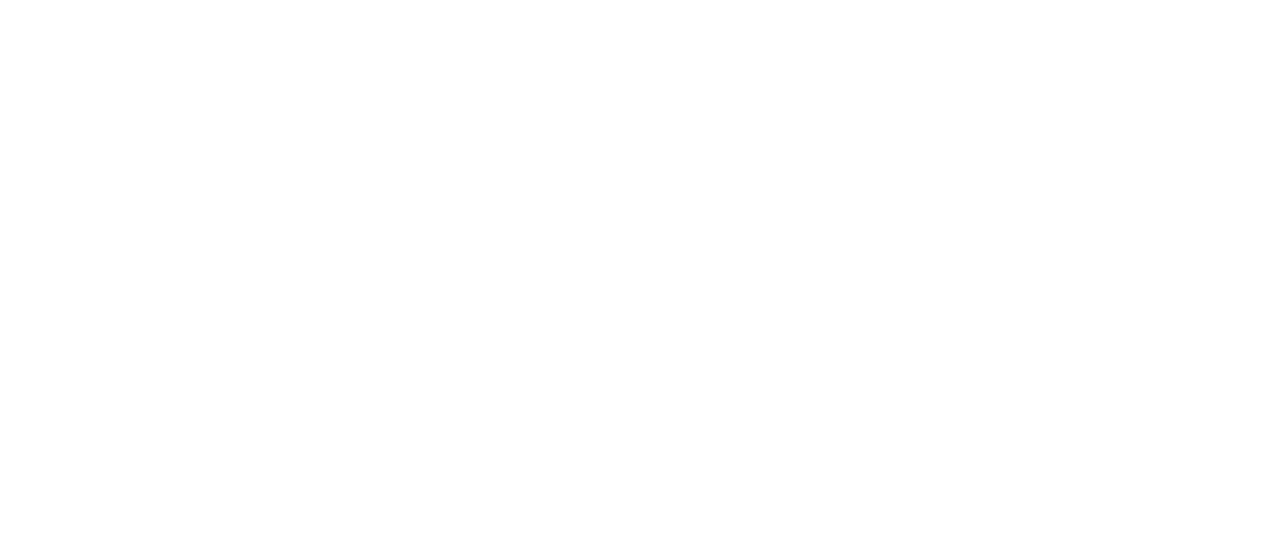
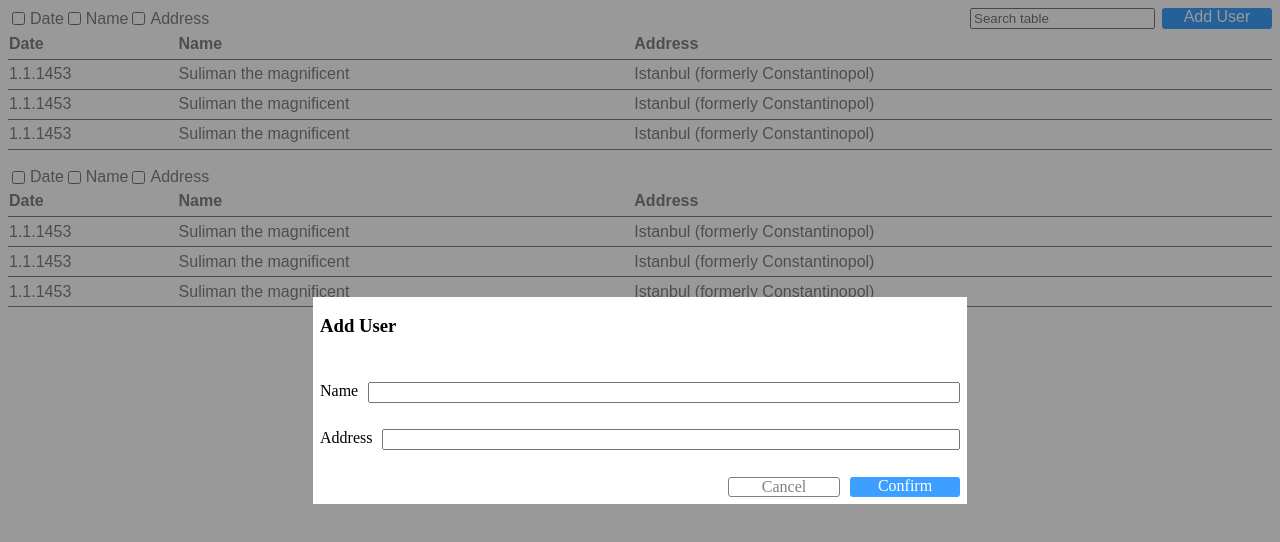
Before and after one commit to Keped/cynerio-test, a React (Create React App) app in the folder frontend/: page / in a window 1280 px wide. Shown: the top 542 px of the page. Built offline with nearby package versions, Linux system fonts and the light colour scheme.

Commit message:
layout and some styling

```diff
--- a/frontend/src/App.tsx
+++ b/frontend/src/App.tsx
@@ -1,10 +1,14 @@
 import React from 'react';
-import logo from './logo.svg';
+import UsersView from './components/UsersView';
+import AddModal from './components/AddModal';
 
 function App() {
   return (
     <div>
-
+      <UsersView addButton searchBar/>
+      <br/>
+      <UsersView/>
+      <AddModal/>
     </div>
   );
 }
--- /dev/null
+++ b/frontend/src/components/AddModal/index.tsx
@@ -0,0 +1,66 @@
+import React from 'react';
+import styled from 'styled-components';
+import { BlueButton, FlexibleDiv, TransparentButton } from '../shared';
+
+const AddModal: React.FC<{}> = () => {
+    return (
+        <ModalBG>
+            <Modal>
+            <h3>Add User</h3>
+            <FlexibleDiv>
+                <label>Name</label>
+                <input type="text" />
+            </FlexibleDiv>
+            <FlexibleDiv>
+                <label>Address</label>
+                <input type="text" />
+            </FlexibleDiv>
+            <ModalActions>
+                <TransparentButton>Cancel</TransparentButton>
+                <BlueButton>Confirm</BlueButton>
+            </ModalActions>
+            </Modal>
+        </ModalBG>);
+}
+
+export default AddModal;
+
+const ModalBG = styled.div`
+    position: absolute;
+    top: 0;
+    left: 0;
+    width: 100vw;
+    height: 100vh;
+    background-color: rgba(0,0,0,0.4);
+    z-index: 10000;
+    display: flex;
+    justify-content: center;
+    align-items: center;
+    & h3, ${FlexibleDiv} {
+        width: 100%;
+        flex-direction: row;
+    }
+    &  ${FlexibleDiv} {
+        & input {
+            flex-grow: 1;
+        }
+        &  label {
+            margin-right: 10px;
+        }
+    }
+`;
+
+const ModalActions = styled(FlexibleDiv)`
+    justify-content: end;
+`;
+
+const Modal = styled.div`
+    background-color: white;
+    height: 200px;
+    width: 50vw;
+    display: flex;
+    align-items: start;
+    justify-content: space-between;
+    flex-direction: column;
+    padding: 0 7px 7px 7px;
+`;
--- /dev/null
+++ b/frontend/src/components/UsersView/FilteredTable.tsx
@@ -0,0 +1,48 @@
+import React from 'react';
+import styled from 'styled-components';
+
+const FilteredTable: React.FC<{}> = () => {
+    return (
+        <NicerTable>
+            <thead>
+                <tr>
+                    <th>Date</th>
+                    <th>Name</th>
+                    <th>Address</th>
+                </tr>
+            </thead>
+            <tbody>
+                <tr>
+                    <td>1.1.1453</td>
+                    <td>Suliman the magnificent</td>
+                    <td>Istanbul (formerly Constantinopol)</td>
+                </tr>
+                <tr>
+                    <td>1.1.1453</td>
+                    <td>Suliman the magnificent</td>
+                    <td>Istanbul (formerly Constantinopol)</td>
+                </tr>
+                <tr>
+                    <td>1.1.1453</td>
+                    <td>Suliman the magnificent</td>
+                    <td>Istanbul (formerly Constantinopol)</td>
+                </tr>
+            </tbody>
+        </NicerTable>);
+}
+
+export default FilteredTable;
+
+const NicerTable = styled.table`
+    width: 100%;
+    border-collapse: collapse;
+
+    & th {
+        text-align: start;
+    }
+
+    &  tr {
+        height: 30px;
+        border-bottom: 1px solid;
+    }
+`;
--- /dev/null
+++ b/frontend/src/components/UsersView/index.tsx
@@ -0,0 +1,70 @@
+import { styled } from "styled-components";
+import FilteredTable from "./FilteredTable";
+import { BlueButton, FlexibleDiv } from "../shared";
+
+interface IUserViewProps {
+    addButton?: boolean,
+    searchBar?: boolean
+};
+
+const UsersView: React.FC<IUserViewProps> = ({ addButton, searchBar }) => {
+
+    return (
+        <UsersDiv>
+            <ActionsRow>
+                <CheckboxRow>
+                    <FlexibleDiv>
+                        <input type="checkbox" id="Date" />
+                        <label>Date</label>
+                    </FlexibleDiv>
+                    <FlexibleDiv>
+                        <input type="checkbox" value="Name" />
+                        <label>Name</label>
+                    </FlexibleDiv>
+                    <FlexibleDiv>
+                        <input type="checkbox" value="Address" />
+                        <label>Address</label>
+                    </FlexibleDiv>
+                </CheckboxRow>
+                {
+                    (addButton || searchBar) &&
+                    <SearchAndAdd>
+                        {searchBar && <input type="text" placeholder="Search table" />}
+                        {addButton && <BlueButton>Add User</BlueButton>}
+                    </SearchAndAdd>
+                }
+            </ActionsRow>
+            <FilteredTable />
+        </UsersDiv>)
+};
+
+export default UsersView;
+
+const UsersDiv = styled.div`
+    font-family: Arial, Helvetica, sans-serif;
+    color: gray;
+`;
+
+const ActionsRow = styled(FlexibleDiv)`
+    flex-direction: row;
+    justify-content: space-between;
+`;
+
+const SearchAndAdd = styled(FlexibleDiv)`
+    flex: 2;
+    & ${BlueButton} {
+        margin-left: 7px;
+    }
+`
+
+const CheckboxRow = styled(FlexibleDiv)`
+    flex: 8;
+
+    & ${FlexibleDiv} {
+        align-items: center;
+
+        & label {
+            margin-left: 2px;
+        }
+    }
+`
--- /dev/null
+++ b/frontend/src/components/shared.tsx
@@ -0,0 +1,25 @@
+import React from 'react';
+import styled from 'styled-components';
+
+export const FlexibleDiv = styled.div`
+    display: flex;
+`;
+
+export const BlueButton = styled.div`
+    border: none;
+    background-color: rgb(61, 159, 255);
+    color: white;
+    border-radius: 3px;
+    min-width: 110px;
+    text-align: center;
+    & :hover {
+        cursor: pointer;
+    }
+`;
+
+export const TransparentButton = styled(BlueButton)`
+    background-color: transparent;
+    border: 1px solid gray;
+    color: gray;
+    margin-right: 10px;
+`;
```
Also changed, not shown: frontend/src/logo.svg (deleted), 1 other file (tests, documents, lock files or other folders).
